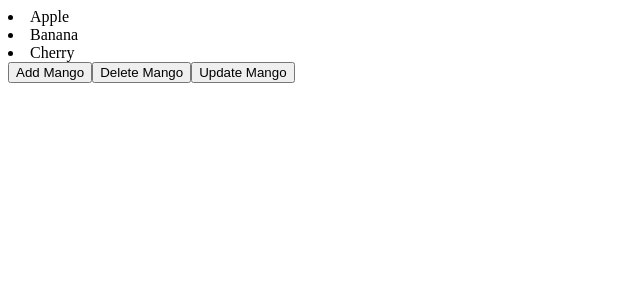
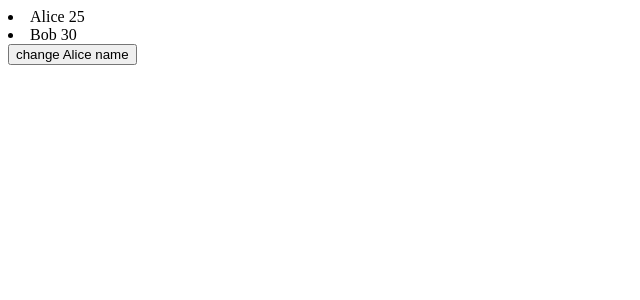
Before and after one commit to TemirovaAzima/typescript-react, a React (Vite) app: page / in a window 1280 px wide. Shown: the top 300 px of the page, without its empty margins (0-640 px from the left). Built offline with nearby package versions, Linux system fonts and the light colour scheme.

Commit message:
array of objects

```diff
--- a/src/components/Person.tsx
+++ b/src/components/Person.tsx
@@ -1,18 +1,27 @@
 import {useState} from 'react'
 
 const Person = () => {
-    const [items, setItems] = useState<string[]>(["Apple","Banana", "Cherry"])
-    const changeItem =()=>setItems([...items, "Mango"])
-    const deleteItem =()=>setItems(items.filter((item)=>item=== "Mango" ? item !=="Mango": item))
-    const updateInfoItem =()=>setItems(items.map((item)=> item === "Mango" ? "Mango only fav" : item ))
+    // const [items, setItems] = useState<string[]>(["Apple","Banana", "Cherry"])
+    // const changeItem =()=>setItems([...items, "Mango"])
+    // const deleteItem =()=>setItems(items.filter((item)=>item=== "Mango" ? item !=="Mango": item))
+    // const updateInfoItem =()=>setItems(items.map((item)=> item === "Mango" ? "Mango only fav" : item ))
+    const [users, setUsers] = useState<{name: string; age:number}[]>([
+        {name: "Alice", age:25},
+        {name: "Bob", age: 30},
+    ]);
+    const changeUserName = ()=>setUsers(users.map((user)=> user.name==="Alice"? {...user, name:"Alicebay"} : user))
     return (
         <div>
-            {items.map((item: string)=>(
-                <li key={Math.random()}>{item}</li>
+            {users.map((user: {name: string; age: number})=>(
+                <li key={Math.random()}>{user.name} {user.age}</li>
             ))}
-            <button onClick={changeItem}>Add Mango</button>
-            <button onClick={deleteItem}>Delete Mango</button>
-            <button onClick={updateInfoItem}>Update Mango</button>
+            <button onClick={changeUserName}>change Alice name </button>
+            {/*{items.map((item: string)=>(*/}
+            {/*    <li key={Math.random()}>{item}</li>*/}
+            {/*))}*/}
+            {/*<button onClick={changeItem}>Add Mango</button>*/}
+            {/*<button onClick={deleteItem}>Delete Mango</button>*/}
+            {/*<button onClick={updateInfoItem}>Update Mango</button>*/}
 
 
         </div>
```
